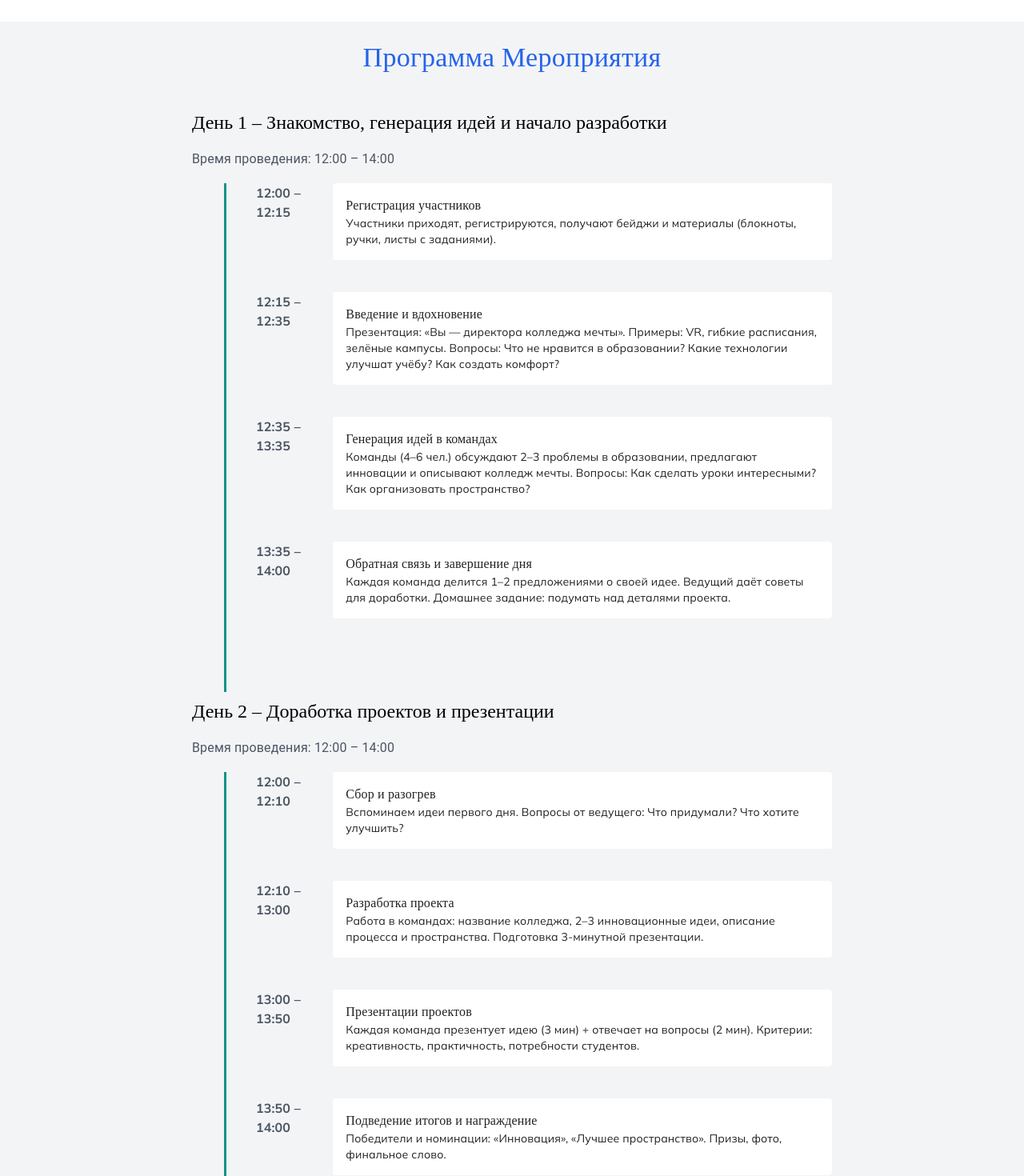
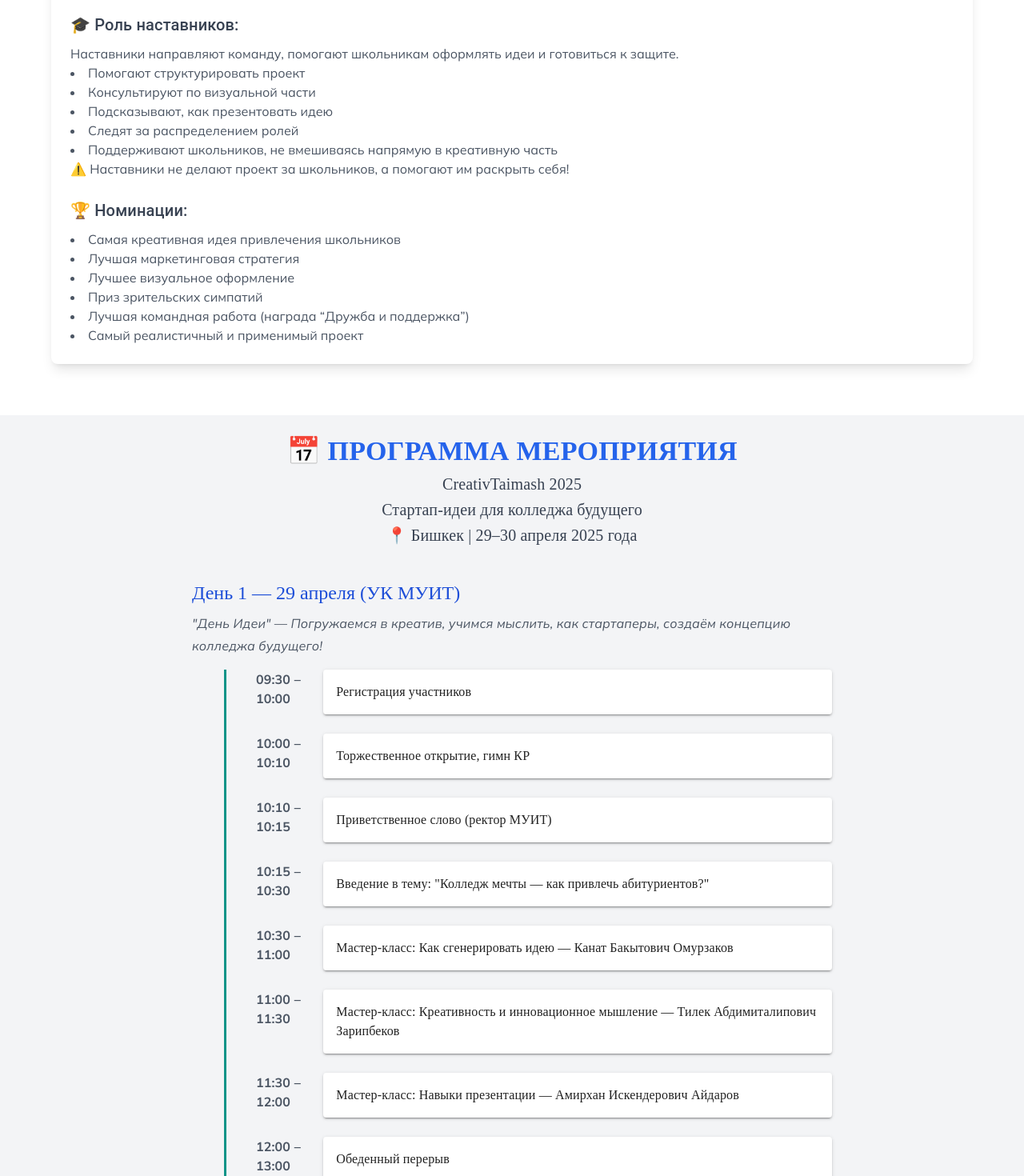
Before and after one commit to softcomtehno/hackathon_frontend, a React (Vite) app: page / in a window 1280 px wide. Shown: the part 1220-2690 px from the top of the page at 80% size. Built offline with nearby package versions, Linux system fonts and the light colour scheme; a web font is replaced by a local one.

Commit message:
update text

```diff
--- a/src/components/Program.jsx
+++ b/src/components/Program.jsx
@@ -1,114 +1,89 @@
 // components/Program.tsx
 import { Box, Typography, Paper, Divider } from '@mui/material';
+
+const dayOneActivities = [
+  { time: '09:30 – 10:00', title: 'Регистрация участников' },
+  { time: '10:00 – 10:10', title: 'Торжественное открытие, гимн КР' },
+  { time: '10:10 – 10:15', title: 'Приветственное слово (ректор МУИТ)' },
+  { time: '10:15 – 10:30', title: 'Введение в тему: "Колледж мечты — как привлечь абитуриентов?"' },
+  { time: '10:30 – 11:00', title: 'Мастер-класс: Как сгенерировать идею — Канат Бакытович Омурзаков' },
+  { time: '11:00 – 11:30', title: 'Мастер-класс: Креативность и инновационное мышление — Тилек Абдимиталипович Зарипбеков' },
+  { time: '11:30 – 12:00', title: 'Мастер-класс: Навыки презентации — Амирхан Искендерович Айдаров' },
+  { time: '12:00 – 13:00', title: 'Обеденный перерыв' },
+  { time: '13:00 – 14:30', title: 'Тимбилдинг: Формирование команд, распределение ролей' },
+  { time: '14:30 – 16:00', title: 'Работа над проектами: генерация идей, обсуждение с наставниками, подготовка структуры презентации' },
+];
+
+const dayTwoActivities = [
+  { time: '09:00 – 09:30', title: 'Прибытие участников, настройка презентаций' },
+  { time: '09:30 – 09:45', title: 'Торжественное открытие финала' },
+  { time: '09:45 – 10:00', title: 'Приветственное слово от представителя мэрии г. Бишкек' },
+  { time: '10:00 – 13:00', title: 'Защита проектов: каждая команда — 3 минуты презентации + 2 минуты на вопросы' },
+  { time: '13:00 – 13:30', title: 'Обсуждение результатов' },
+  { time: '13:30 – 14:00', title: 'Церемония награждения: Победители, номинации, сертификаты и призы' },
+];
 
 const Program = () => {
   return (
     <Box id="program" className="md:p-6 p-3 bg-gray-100 min-h-screen">
-      <div className="flex flex-col items-center mb-8">
+      <Box className="flex flex-col items-center mb-8">
         <Typography
           variant="h4"
           component="h1"
-          className="text-center text-blue-600 mb-3 font-serif font-medium"
+          className="text-center text-blue-600 mb-1 font-serif font-semibold"
         >
-          Программа Мероприятия
+          📅 ПРОГРАММА МЕРОПРИЯТИЯ
         </Typography>
-      </div>
-
-      {/* День 1 */}
-      <Box className="relative mb-16 max-w-full lg:w-[800px] mx-auto">
-        <Typography variant="h5" className="mb-4 font-serif">
-          День 1 – Знакомство, генерация идей и начало разработки
+        <Typography variant="h6" className="text-center font-serif text-gray-700">
+          CreativTaimash 2025<br />
+          Стартап-идеи для колледжа будущего<br />
+          📍 Бишкек | 29–30 апреля 2025 года
         </Typography>
-        <Typography variant="subtitle1" className="text-gray-600 mb-4">
-          Время проведения: 12:00 – 14:00
+      </Box>
+      <Box className="relative mb-16 mt-10 max-w-full lg:w-[800px] mx-auto">
+        <Typography variant="h5" className="mb-2 font-serif text-blue-700">
+          День 1 — 29 апреля (УК МУИТ)
+        </Typography>
+        <Typography variant="subtitle1" className="mb-4 font-sans text-gray-600 italic">
+          "День Идеи" — Погружаемся в креатив, учимся мыслить, как стартаперы, создаём концепцию колледжа будущего!
         </Typography>
         <Divider orientation="vertical" flexItem className="absolute left-4 lg:left-10 h-full border-l-2 border-primary" />
-        <Box className="ml-8 lg:ml-20 space-y-10">
-          {[
-            {
-              time: '12:00 – 12:15',
-              title: 'Регистрация участников',
-              description: 'Участники приходят, регистрируются, получают бейджи и материалы (блокноты, ручки, листы с заданиями).'
-            },
-            {
-              time: '12:15 – 12:35',
-              title: 'Введение и вдохновение',
-              description: 'Презентация: «Вы — директора колледжа мечты». Примеры: VR, гибкие расписания, зелёные кампусы. Вопросы: Что не нравится в образовании? Какие технологии улучшат учёбу? Как создать комфорт?'
-            },
-            {
-              time: '12:35 – 13:35',
-              title: 'Генерация идей в командах',
-              description: 'Команды (4–6 чел.) обсуждают 2–3 проблемы в образовании, предлагают инновации и описывают колледж мечты. Вопросы: Как сделать уроки интересными? Как организовать пространство?'
-            },
-            {
-              time: '13:35 – 14:00',
-              title: 'Обратная связь и завершение дня',
-              description: 'Каждая команда делится 1–2 предложениями о своей идее. Ведущий даёт советы для доработки. Домашнее задание: подумать над деталями проекта.'
-            },
-          ].map(({ time, title, description }) => (
+        <Box className="ml-8 lg:ml-20 space-y-6">
+          {dayOneActivities.map(({ time, title }) => (
             <Box key={title} className="flex items-start">
-              <Box className="w-20 lg:w-28">
+              <Box className="w-24">
                 <Typography variant="body1" className="text-gray-600 font-bold font-sans">
                   {time}
                 </Typography>
               </Box>
-              <Paper elevation={3} className="p-4 w-full bg-white shadow-none">
+              <Paper elevation={2} className="p-4 w-full bg-white">
                 <Typography variant="body1" className="font-medium font-serif">
                   {title}
-                </Typography>
-                <Typography variant="body2" className="font-sans">
-                  {description}
                 </Typography>
               </Paper>
             </Box>
           ))}
         </Box>
       </Box>
-
-      {/* День 2 */}
-      <Box className="relative mb-16 pt-9 max-w-full lg:w-[800px] mx-auto">
-        <Typography variant="h5" className="mb-4 font-serif">
-          День 2 – Доработка проектов и презентации
+      <Box className="relative mb-16 pt-10 max-w-full lg:w-[800px] mx-auto">
+        <Typography variant="h5" className="mb-2 font-serif text-blue-700">
+          День 2 — 30 апреля (Инновационный центр)
         </Typography>
-        <Typography variant="subtitle1" className="text-gray-600 mb-4">
-          Время проведения: 12:00 – 14:00
+        <Typography variant="subtitle1" className="mb-4 font-sans text-gray-600 italic">
+          "День Питча" — Время показать, как будет выглядеть колледж будущего! Презентации, защита и победа!
         </Typography>
         <Divider orientation="vertical" flexItem className="absolute left-4 lg:left-10 h-[90%] border-l-2 border-primary" />
-        <Box className="ml-8 lg:ml-20 space-y-10">
-          {[
-            {
-              time: '12:00 – 12:10',
-              title: 'Сбор и разогрев',
-              description: 'Вспоминаем идеи первого дня. Вопросы от ведущего: Что придумали? Что хотите улучшить?'
-            },
-            {
-              time: '12:10 – 13:00',
-              title: 'Разработка проекта',
-              description: 'Работа в командах: название колледжа, 2–3 инновационные идеи, описание процесса и пространства. Подготовка 3-минутной презентации.'
-            },
-            {
-              time: '13:00 – 13:50',
-              title: 'Презентации проектов',
-              description: 'Каждая команда презентует идею (3 мин) + отвечает на вопросы (2 мин). Критерии: креативность, практичность, потребности студентов.'
-            },
-            {
-              time: '13:50 – 14:00',
-              title: 'Подведение итогов и награждение',
-              description: 'Победители и номинации: «Инновация», «Лучшее пространство». Призы, фото, финальное слово.'
-            },
-          ].map(({ time, title, description }) => (
+        <Box className="ml-8 lg:ml-20 space-y-6">
+          {dayTwoActivities.map(({ time, title }) => (
             <Box key={title} className="flex items-start">
-              <Box className="w-20 lg:w-28">
+              <Box className="w-24">
                 <Typography variant="body1" className="text-gray-600 font-bold font-sans">
                   {time}
                 </Typography>
               </Box>
-              <Paper elevation={3} className="p-4 w-full bg-white shadow-none">
+              <Paper elevation={2} className="p-4 w-full bg-white">
                 <Typography variant="body1" className="font-medium font-serif">
                   {title}
-                </Typography>
-                <Typography variant="body2" className="font-sans">
-                  {description}
                 </Typography>
               </Paper>
             </Box>
--- a/src/components/Schedule.jsx
+++ b/src/components/Schedule.jsx
@@ -6,50 +6,106 @@
   return (
     <div className="max-w-[1200px] my-10 mx-auto p-6">
       <Paper className="p-6 shadow-lg bg-white rounded-lg">
-        <Typography variant="h4" className="text-center font-semibold mb-4 text-primary">
-          🏫 Тема хакатона: <span className="text-indigo">Школьники — директора идеального колледжа</span>
+        <Typography
+          variant="h4"
+          className="text-center font-semibold mb-4 text-primary"
+        >
+          🏫 Тема хакатона:{' '}
+          <span className="text-indigo">
+            Школьники — директора идеального колледжа
+          </span>
         </Typography>
 
         <Grid container spacing={3}>
           <Grid item xs={12} sm={6}>
             <Typography variant="h6" className="font-medium mb-2 text-gray-700">
-            🧠 Описание:
+              🧠 Описание:
             </Typography>
-            <Typography variant="body1" className="text-gray-600 leading-relaxed">
-            Представьте, что вы — директор нового инновационного колледжа. Ваша задача — разработать стратегию, которая сделает ваше учебное заведение самым желанным для школьников. Необходимо не только придумать уникальные идеи обучения, но и продумать, как продвигать колледж, чтобы к вам стремились поступить лучшие ученики.
+            <Typography
+              variant="body1"
+              className="text-gray-600 leading-relaxed"
+            >
+              🎯 Выбирайте одну или комбинируйте несколько идей. Главное — показать, как ваш колледж станет мечтой для будущих студентов!
+              Представьте, что вы — директор нового инновационного колледжа.
+              Ваша задача — разработать стратегию, которая сделает ваше учебное
+              заведение самым желанным для школьников. Необходимо не только
+              придумать уникальные идеи обучения, но и продумать, как продвигать
+              колледж, чтобы к вам стремились поступить лучшие ученики.
             </Typography>
           </Grid>
 
           <Grid item xs={12} sm={6}>
             <Typography variant="h6" className="font-medium mb-2 text-gray-700">
-            🎯 Цель:
+              🎯 Цель:
             </Typography>
             <ul className="list-disc list-inside text-gray-600">
-            Создать проект образовательного учреждения, который будет:
+              Создать проект образовательного учреждения, который будет:
               <li>Инновационным 💻</li>
               <li>Привлекательным для школьников 🎯</li>
               <li>Продвигающимся современными способами 🚀</li>
-
             </ul>
           </Grid>
 
           <Grid item xs={12}>
             <Typography variant="h6" className="font-medium mb-2 text-gray-700">
-            📌 Задачи команд:
+              📌 Задачи команд:
             </Typography>
             <ul className="list-disc list-inside text-gray-600">
               <li>
                 Придумать “фишки” колледжа — что выделяет его среди других?
               </li>
               <li>
-                Разработать рекламную кампанию — как рассказать о колледже ученикам и родителям?
+                Разработать рекламную кампанию — как рассказать о колледже
+                ученикам и родителям?
               </li>
+              <li>Создать слоган, логотип, постер или видео (по желанию)</li>
               <li>
-                Создать слоган, логотип, постер или видео (по желанию)
+                Подготовить презентацию проекта — убедить жюри, что именно ваш
+                колледж заслуживает внимания!
               </li>
+            </ul>
+          </Grid>
+          <Grid item xs={12}>
+            <Typography variant="h6" className="font-medium mb-2 text-gray-700">
+              🎓 Роль наставников:
+            </Typography>
+            <ul className="list-disc list-inside text-gray-600">
+              Наставники направляют команду, помогают школьникам оформлять идеи
+              и готовиться к защите.
+              <li>Помогают структурировать проект</li>
+              <li>Консультируют по визуальной части</li>
+              <li>Подсказывают, как презентовать идею</li>
+              <li>Следят за распределением ролей</li>
               <li>
-                Подготовить презентацию проекта — убедить жюри, что именно ваш колледж заслуживает внимания!
+                Поддерживают школьников, не вмешиваясь напрямую в креативную
+                часть
               </li>
+              ⚠️ Наставники не делают проект за школьников, а помогают им раскрыть себя!
+            </ul>
+          </Grid>
+          <Grid item xs={12}>
+            <Typography variant="h6" className="font-medium mb-2 text-gray-700">
+            🏆 Номинации:
+            </Typography>
+            <ul className="list-disc list-inside text-gray-600">
+<li>
+Самая креативная идея привлечения школьников
+</li>
+<li>
+Лучшая маркетинговая стратегия
+</li>
+<li>
+Лучшее визуальное оформление
+</li>
+<li>
+Приз зрительских симпатий
+</li>
+<li>
+Лучшая командная работа (награда “Дружба и поддержка”)
+</li>
+<li>
+Самый реалистичный и применимый проект
+</li>
             </ul>
           </Grid>
         </Grid>
```
